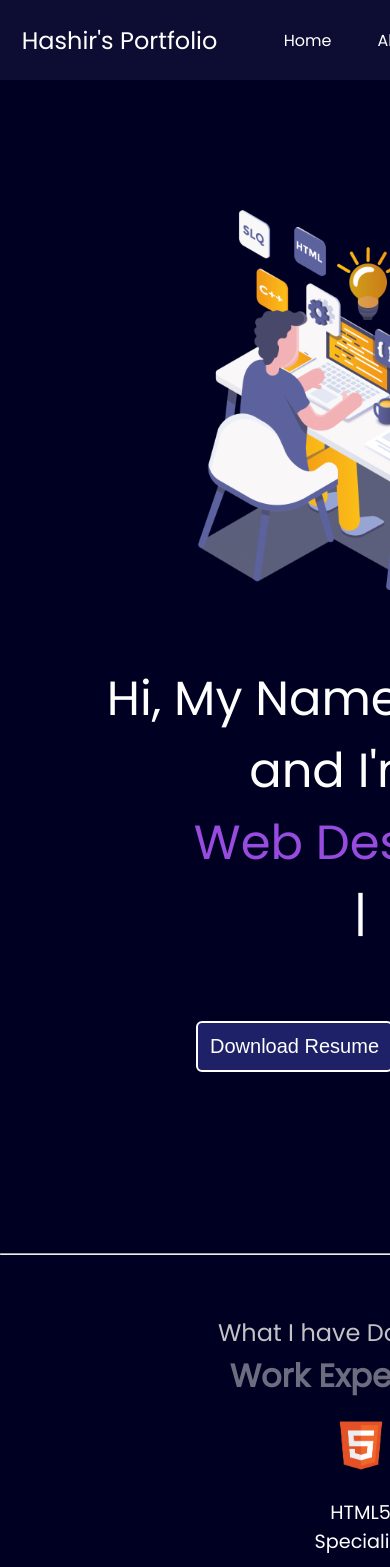
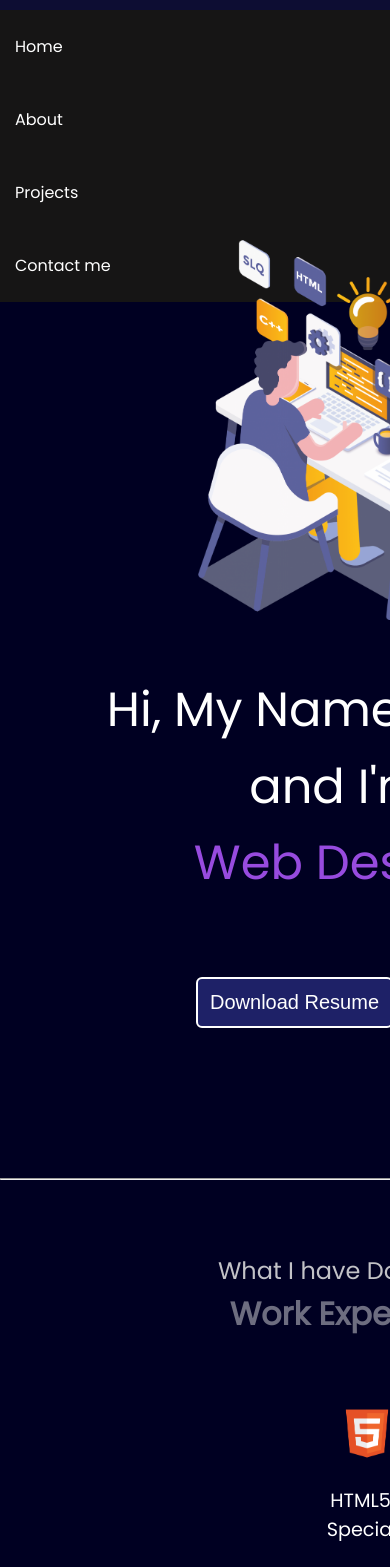
Before and after one commit to Hashir39/portfolio, a React (Create React App) app: page / in a window 390 px wide. Shown: the top 1567 px of the page. Built offline with nearby package versions, Linux system fonts and the light colour scheme.

Commit message:
Updated index.css

```diff
--- a/src/index.css
+++ b/src/index.css
@@ -2,6 +2,8 @@
   margin: 0;
   padding: 0;
   box-sizing: border-box;
+  list-style: none;
+  text-decoration: none;
 }
 body{
   background-color: rgb(0, 0, 34);
@@ -232,7 +234,7 @@ nav ul li a:hover{
 }
 
 .project-section h1 {
-  color: #85807b; /* White text for contrast */
+  color: rgba(255, 255, 255, 0.726); /* White text for contrast */
   font-size: 1.8em; /* Font size */
   display: block;
   margin-bottom: 33px;
@@ -287,13 +289,16 @@ nav ul li a:hover{
   font-size: 1.2rem;
 }
 
+.menu-icon{
+  display: none;
+}
 
 
 
-
-@media screen and (max-width:1400px){
+@media screen and  (max-width:768px){
   body{
      min-width: fit-content;
+
   }
   .project-section{
     padding: 13px;
@@ -301,6 +306,23 @@ nav ul li a:hover{
     height: auto;
     display: flex;
     flex-direction: column;
+  }
+  .project-section h1{
+    position: relative;
+    top: -130px;
+  }
+  .project-section img{
+    position: relative;
+    top:-70px
+  }
+  .project-section .title{
+    position: relative;
+    top: -72px;
+  }
+  .project-section .descc{
+    position: relative;
+    top: -68px;
+    margin-bottom: 160px;
   }
   .row {
     display: block;
@@ -329,16 +351,21 @@ nav ul li a:hover{
   }
   .secondsection .vertical{
     height: unset;
+    position: relative;
+    top:-200px
   }
   .contact-section{
-
+    margin-top: -136px;
     height: auto;
   }
   .firstsection{
     flex-direction: column-reverse;
   }
-  .vertical-title, .vertical-desc{
+  .vertical-title {
     left: 45px;
+  }
+  .vertical-desc{
+    display: none;
   }
   .secondsection.box{
     width: 50vw;
@@ -357,6 +384,7 @@ nav ul li a:hover{
     justify-content: center;
   }
   .secondsection{
+    top:45px;
     display: flex;
     flex-direction: column;
     align-items: center;
@@ -368,4 +396,98 @@ nav ul li a:hover{
   .image-top{
     top: 133px;
   }
+  .nav-links {
+    display: none;
+    position: absolute;
+    margin-top: 0;
+    width: 70%;
+    top: 100%;
+    padding: 0.5rem 4%;
+    margin-left: 0;
+    align-items: flex-start;
+  }
+  nav {
+    width: 100%;
+    background-color: (0,0,34);
+    top: 0;
+    z-index: 2; /* Ensure it appears above other content */
+  }
+  .right {
+    margin-top: 10px;
+  }
+  .header{
+    padding: 1.25rem 4%;
+  }
+  nav ul {
+    display: flex; /* Hide the list by default */
+    flex-direction: column;
+    align-items: flex-start;
+    float: left;
+    width: 100%;
+    margin-right: 0px;
+    background-color: #161515;
+    position: fixed;
+    top: 10px; /* Adjust the top position as needed */
+    left: 0;
+  }
+
+  .nav-links.show {
+    display: flex; /* Show the nav links when the 'show' class is present */
+    flex-direction: column;
+    width: 100%;
+    top: 75px;
+    position: fixed;
+  }
+
+  nav ul li {
+    display: block;
+    margin: 1.5rem 0;
+    margin-left: 15px;
+  }
+
+  .menu-icon {
+   display: block;
+   position: absolute;
+   float: right;
+   top: 45px;
+   left: 8px;
+   font-size: 1.4rem;
+   width: 100%;
+  }
+  .rightsection img{
+    top:30px;
+    position: relative;
+    margin-bottom: 10px;
+  }
+  .leftsection div{
+    margin-top: 74px;
+    margin-bottom: -69px;
+  }
+  #element{
+    position: relative;
+    margin-bottom: 35px;
+    margin: 68px;
+  }
+  .buttons {
+    position: relative;
+    top: -206px;
+  }
+  hr{
+    position: relative;
+    top:-168px
+  }
+  .left{
+    position: relative;
+    right: -368px;
+    top:22px
+  }
+  .secondsection .textgray{
+    position: relative;
+    top: -200px;
+  }
+  .secondsection h1{
+    position: relative;
+    top:-200px;
+    margin-bottom: 50px;
+  }
 }
```
